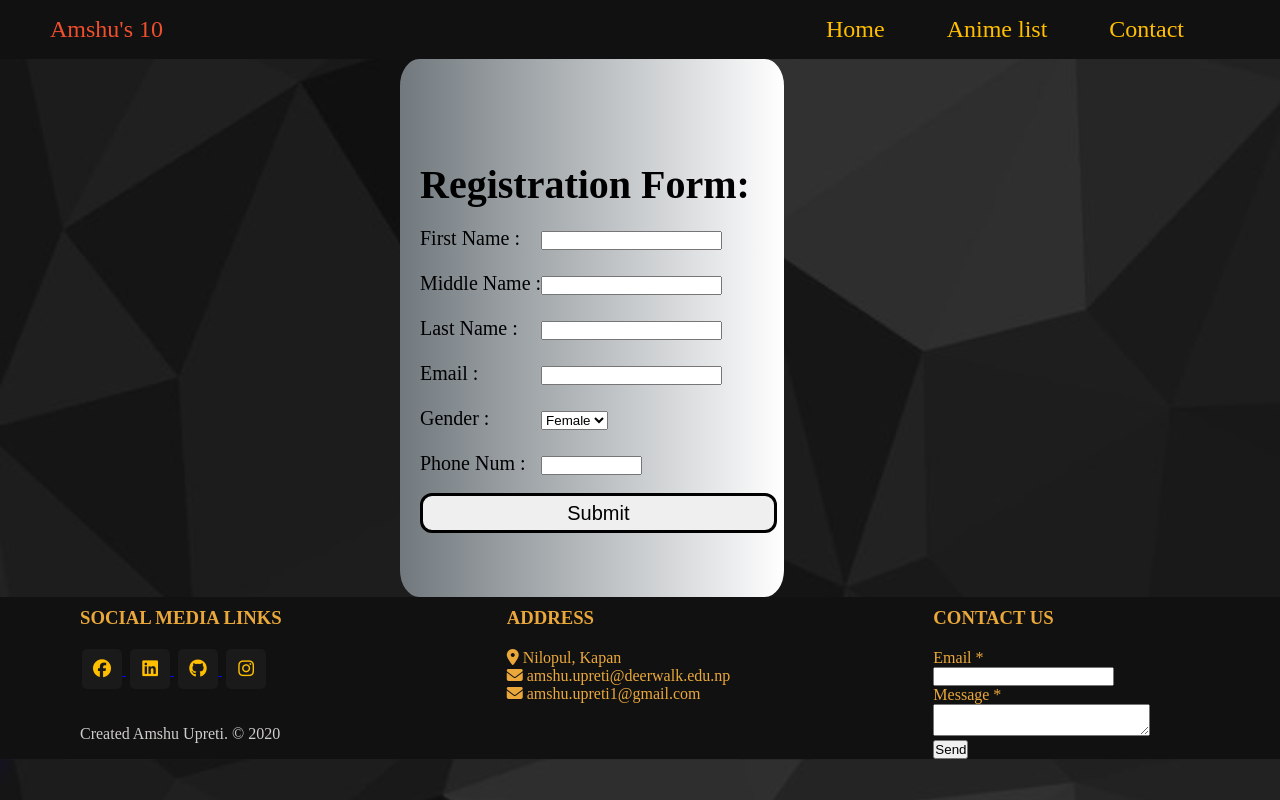
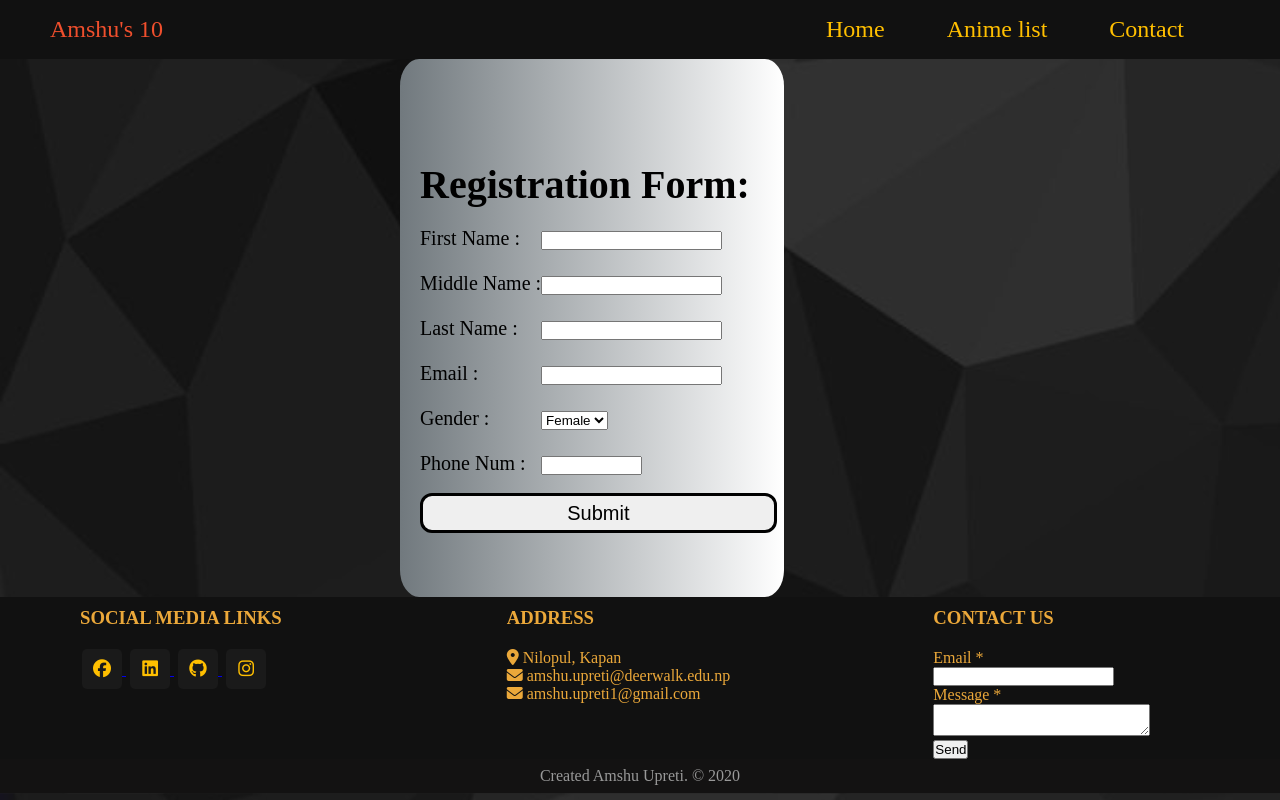
Before and after one commit to amshere/amshere.github.io, a plain HTML site: page form.html in a window 1280 px wide. Drawn offline with Linux system fonts and the light colour scheme.

Commit message:
Update form.html

```diff
--- a/form.html
+++ b/form.html
@@ -112,7 +112,7 @@
                 <i class="fab fa-instagram fa-2x"></i>
               </a>
             </div><br><br>
-            <p>Created Amshu Upreti. © 2020</p>
+
         </div>
         <div class="center box">
           <h3>Address</h3>
@@ -152,5 +152,7 @@
         </div>
       </div>
     </footer>
-
+    <div class="copyright">
+      <p>Created Amshu Upreti. © 2020</p>
+    </div>
 </html>
```
